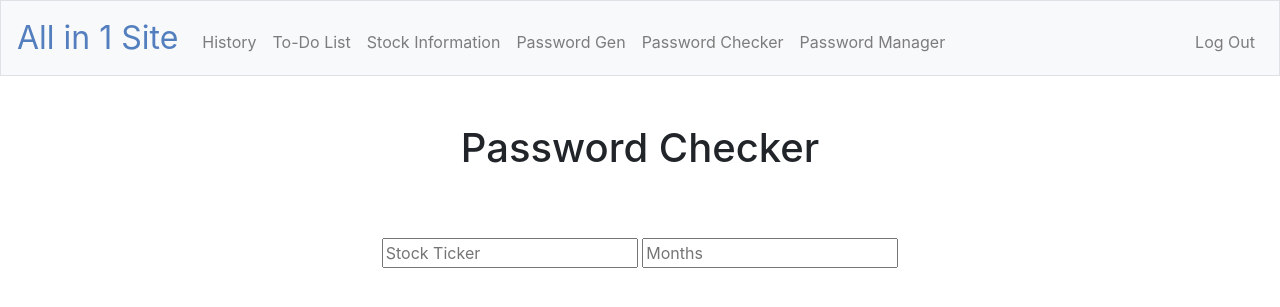
After one commit to StephenTrainor/project, a Flask app: page /stock in a window 1280 px wide. The commit adds this page. Shown: the top 307 px of the page. Run offline with Flask 2, Linux system fonts and the light colour scheme; the visitor is signed in with stand-in values (Sample User, id 1); some libraries are stand-ins or nearby versions.

Commit message:
Prototype for stock page

```diff
--- a/application.py
+++ b/application.py
@@ -1,9 +1,11 @@
 import random
+import pandas as pd
 from cs50 import SQL
 from tempfile import mkdtemp
 from calendar import weekday
 from datetime import datetime
 from flask_session import Session
+import pandas_datareader.data as web
 from helpers import apology, login_required
 from flask import Flask, redirect, render_template, request, session
 from werkzeug.security import check_password_hash, generate_password_hash
@@ -135,6 +137,31 @@ def todo():
         if not todo_data:
             return render_template("todo.html", username=user_data[0]['username'], rows=todo_data)
         return render_template("todo.html", username=user_data[0]['username'], rows=todo_data, exists=True)
+
+
+@app.route("/stock", methods=["GET", "POST"])
+@login_required
+def stock():
+    now = datetime.now()
+
+    if request.method == "POST":
+        symbol = request.form.get("ticker").upper()
+        months = request.form.get("months")
+
+        if not symbol:
+            return apology("Must provide a ticker symbol", 403)
+
+        elif not months:
+            return apology("Must provide the number of months worth of data to collect", 403)
+
+        start = datetime(now.year, now.month - int(months), now.day)
+        end = datetime(now.year, now.month, now.day)
+
+        data = web.DataReader(symbol, 'yahoo', start, end)
+        data.to_csv('stock.csv')
+
+    else:
+        return render_template("stock.html")
 
 
 @app.route("/gen", methods=["GET", "POST"])
--- a/templates/layout.html
+++ b/templates/layout.html
@@ -1,9 +1,7 @@
 <!DOCTYPE html>
 
 <html lang="en">
-
     <head>
-
         <!-- Required meta tags -->
         <meta charset="utf-8">
         <meta name="viewport" content="width=device-width, initial-scale=1, shrink-to-fit=no">
@@ -32,6 +30,7 @@
                     <ul class="navbar-nav mr-auto mt-2">
                         <li class="nav-item"><a class="nav-link" href="/history">History</a></li>
                         <li class="nav-item"><a class="nav-link" href="/todo">To-Do List</a></li>
+                        <li class="nav-item"><a class="nav-link" href="/stock">Stock Information</a></li>
                         <li class="nav-item"><a class="nav-link" href="/gen">Password Gen</a></li>
                         <li class="nav-item"><a class="nav-link" href="/checker">Password Checker</a></li>
                         <li class="nav-item"><a class="nav-link" href="/manager">Password Manager</a></li>
--- /dev/null
+++ b/templates/stock.html
@@ -0,0 +1,20 @@
+{% extends "layout.html" %}
+
+{% block title %}
+    Checker
+{% endblock %}
+
+{% block main %}
+    <h1>Password Checker</h1>
+    <pre style="text-align: left; margin-left: 160px;">
+
+    </pre>
+
+    <form class="form-group" action="/stock">
+        <div class="form-group">
+            <input class="input-large search-query" type="text" autocomplete="off" name="ticker" placeholder="Stock Ticker">
+
+            <input class="input-medium search-query" type="number" autocomplete="off" name="months" placeholder="Months">
+        </div>
+    </form>
+{% endblock %}
```
Also changed, not shown: templates/index.html (+45 -7 lines), static/img/github_profile.png (added).
